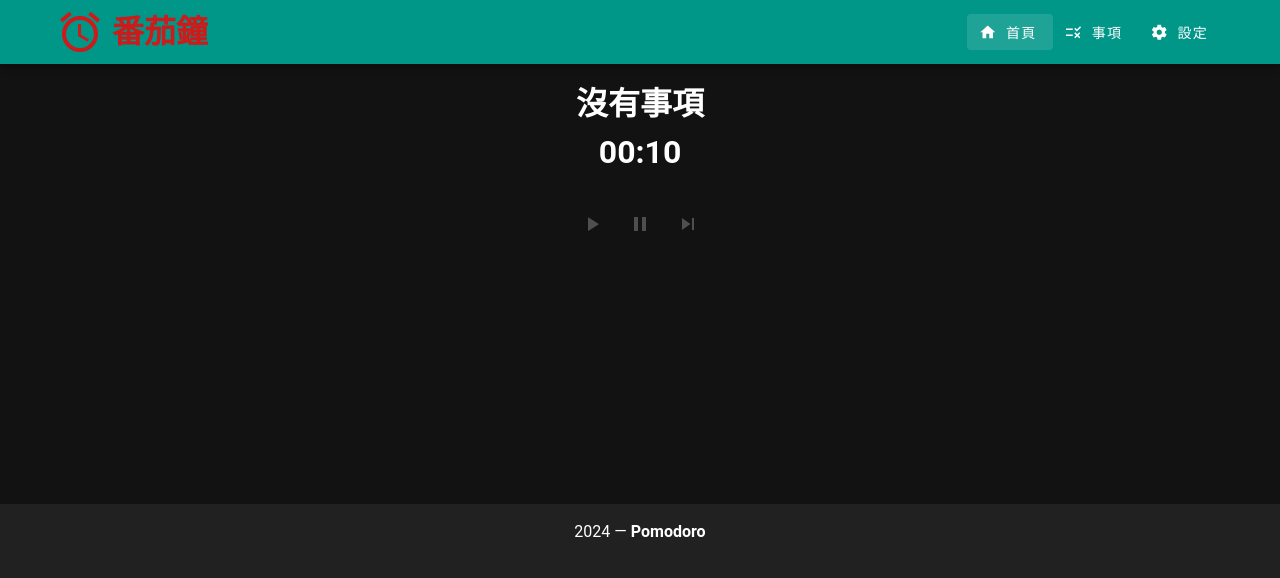
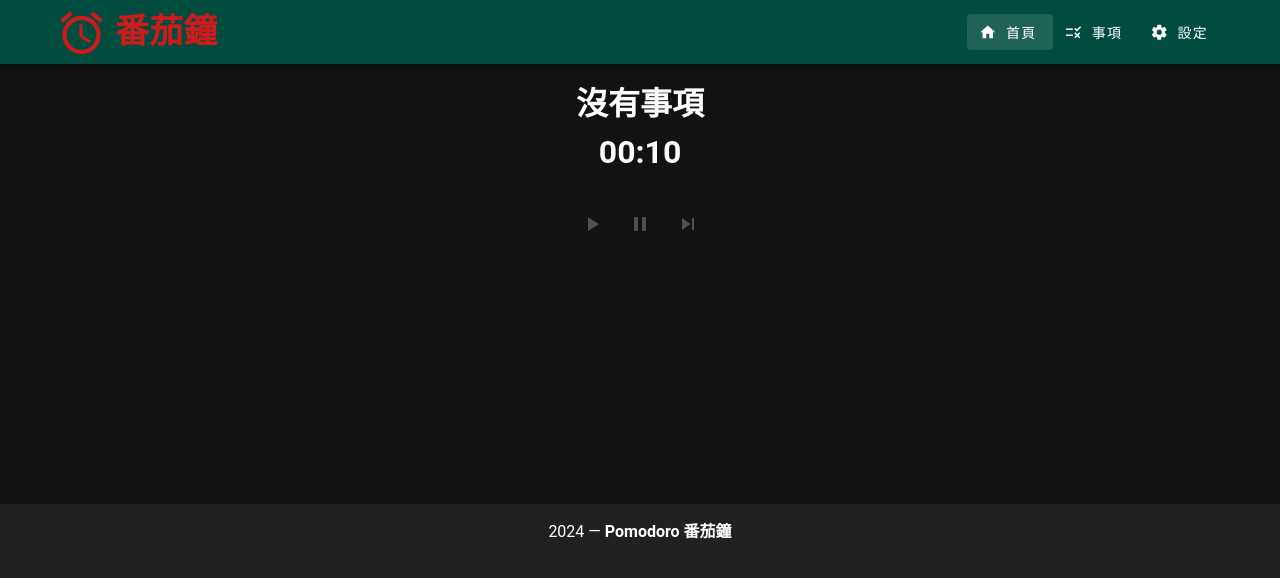
Before and after one commit to EmmaHsieh76/pomodoro, a Vue app: page / in a window 1280 px wide. Shown: the top 578 px of the page. Built offline with nearby package versions, Linux system fonts and the light colour scheme.

Commit message:
更改樣式

```diff
--- a/src/App.vue
+++ b/src/App.vue
@@ -1,9 +1,16 @@
 <template>
   <v-app>
-    <v-app-bar color="teal">
+    <v-app-bar color="teal-darken-4">
       <v-container class="d-flex align-center">
-        <v-app-bar-title><RouterLink to="/" class="custom-title"><v-icon class="mr-2">mdi-alarm</v-icon>番茄鐘</RouterLink></v-app-bar-title>
-        <v-btn prepend-icon="mdi-home" to="/">首頁</v-btn>
+        <v-app-bar-title
+          ><RouterLink to="/" class="custom-title text-h4 font-weight-bold"
+            ><v-icon class="mr-2">mdi-alarm</v-icon>番茄鐘</RouterLink
+          ></v-app-bar-title
+        >
+        <v-btn prepend-icon="mdi-home" to="/"
+          >首頁
+          <v-tooltip activator="parent" location="bottom">計時器面板</v-tooltip>
+        </v-btn>
         <v-btn prepend-icon="mdi-list-status" to="/list">事項</v-btn>
         <v-btn prepend-icon="mdi-cog" to="/settings">設定</v-btn>
       </v-container>
@@ -24,9 +31,9 @@
         </keep-alive>
       </router-view>
     </v-main>
-    <v-footer class="d-flex flex-column ">
-      <div class="px-4 py-2  text-center w-100">
-        {{ new Date().getFullYear() }} — <strong>Pomodoro</strong>
+    <v-footer class="d-flex flex-column">
+      <div class="px-4 py-2 text-center w-100">
+        {{ new Date().getFullYear() }} — <strong>Pomodoro 番茄鐘</strong>
       </div>
     </v-footer>
   </v-app>
@@ -38,7 +45,5 @@
   align-items: center;
   text-decoration: none;
   color: rgb(205, 26, 26);
-  font-weight: bold;
-  font-size: 2rem;
 }
 </style>
```
